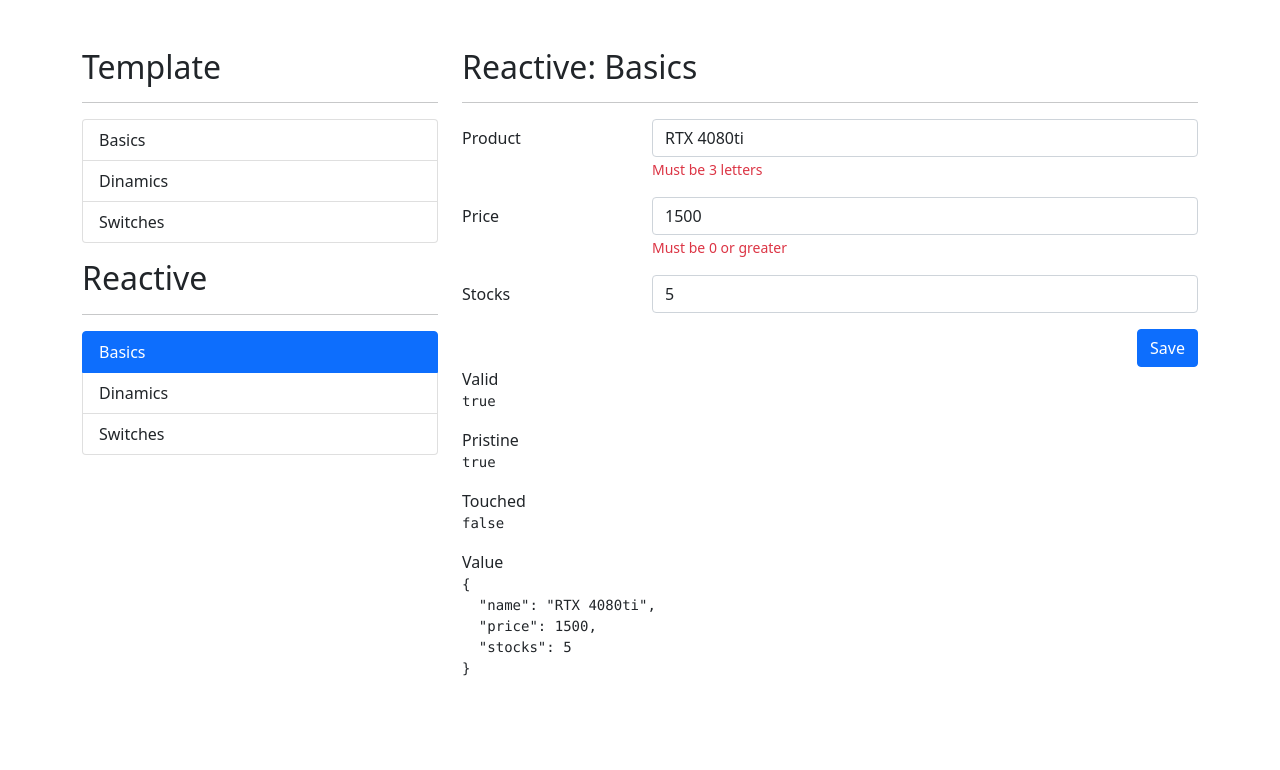
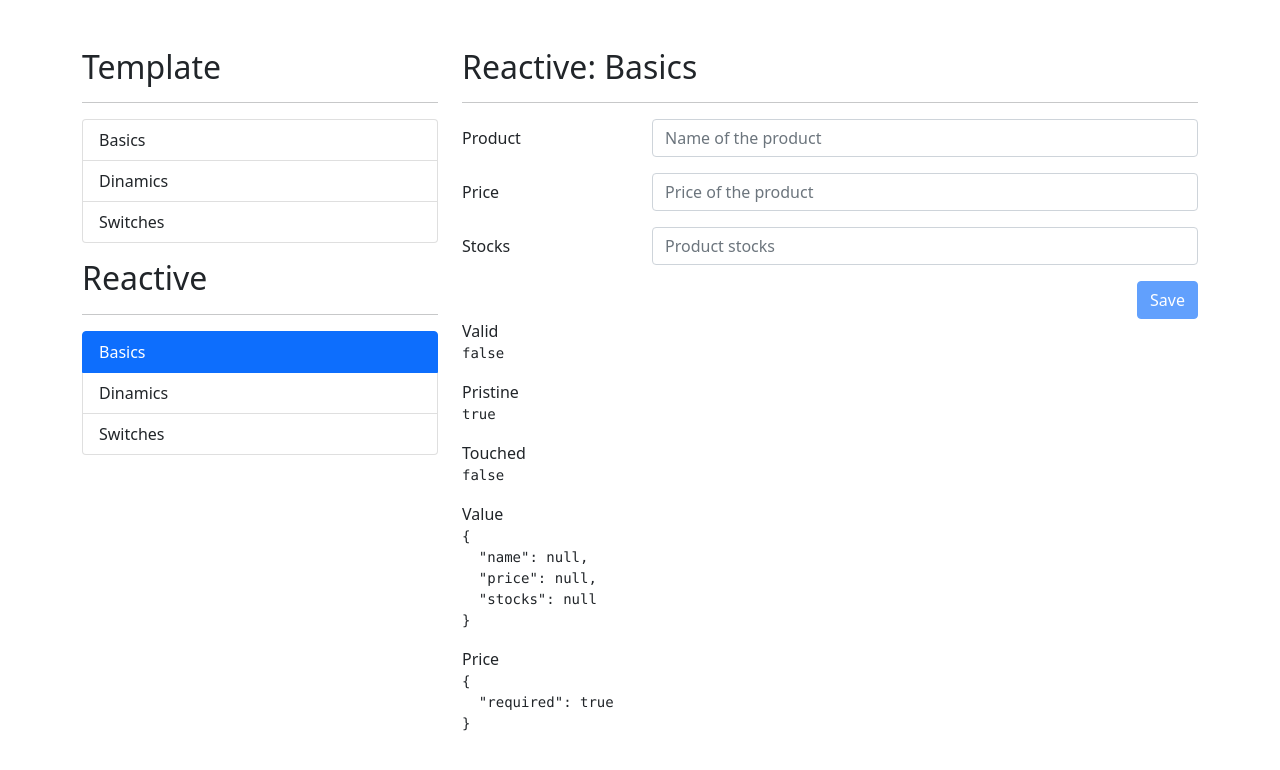
Before and after one commit to Gwathlo/formsApp, an Angular app: page /reactive/basics in a window 1280 px wide. Shown: the top 770 px of the page. Built offline with nearby package versions, Linux system fonts and the light colour scheme.

Commit message:
Validators and error's messages

```diff
--- a/src/app/reactive/components/basics/basics.component.html
+++ b/src/app/reactive/components/basics/basics.component.html
@@ -9,7 +9,7 @@
                 <label class="col-sm-3 col-form-label">Product</label>
                 <div class="col-sm-9">
                     <input type="text" class="form-control" formControlName="name" placeholder="Name of the product" autocomplete="off">
-                    <span class="form-text text-danger">Must be 3 letters</span>
+                    <span *ngIf="fieldIsValid('name')" class="form-text text-danger">Must be 3 letters</span>
                 </div>
             </div>
 
@@ -17,7 +17,7 @@
                 <label class="col-sm-3 col-form-label">Price</label>
                 <div class="col-sm-9">
                     <input type="number" class="form-control" formControlName="price" placeholder="Price of the product">
-                    <span class="form-text text-danger">Must be 0 or greater</span>
+                    <span *ngIf="fieldIsValid('price')" class="form-text text-danger">Must be 0 or greater</span>
                 </div>
             </div>
 
@@ -26,12 +26,13 @@
                 <label class="col-sm-3 col-form-label">Stocks</label>
                 <div class="col-sm-9">
                     <input type="number" class="form-control" formControlName="stocks" placeholder="Product stocks">
+                    <span *ngIf="fieldIsValid('stocks')" class="form-text text-danger">Must be 0 or greater</span>
                 </div>
             </div>
 
             <div class="row">
                 <div class="col">
-                    <button type="submit" class="btn btn-primary float-end">Save</button>
+                    <button type="submit" [disabled]="myForm.invalid" class="btn btn-primary float-end">Save</button>
                 </div>
             </div>
 
@@ -56,5 +57,8 @@
         <span>Value</span>
         <pre>{{ myForm.value | json}}</pre>
 
+        <span>Price</span>
+        <pre>{{ myForm.controls.price.errors | json}}</pre>
+
     </div>
 </div>
--- a/src/app/reactive/components/basics/basics.component.ts
+++ b/src/app/reactive/components/basics/basics.component.ts
@@ -1,5 +1,5 @@
 import { Component } from '@angular/core';
-import { FormGroup, FormBuilder } from '@angular/forms';
+import { FormGroup, FormBuilder, Validators } from '@angular/forms';
 
 @Component({
   selector: 'app-basics',
@@ -14,10 +14,16 @@
   // });
 
   myForm: FormGroup = this.fb.group({
-    name: ['RTX 4080ti'],
-    price: [1500],
-    stocks: [5],
+    name: [, [Validators.required, Validators.minLength(3)]],
+    price: [, [Validators.required, Validators.min(0)]],
+    stocks: [, [Validators.required, Validators.min(0)]],
   });
 
   constructor(private fb: FormBuilder) {}
+
+  fieldIsValid(field: string) {
+    return (
+      this.myForm.controls[field].errors && this.myForm.controls[field].touched
+    );
+  }
 }
```
